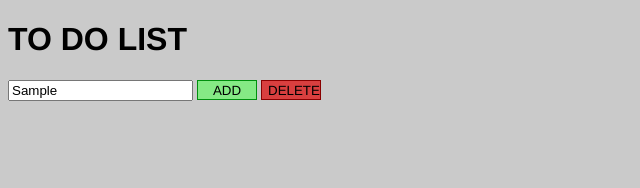
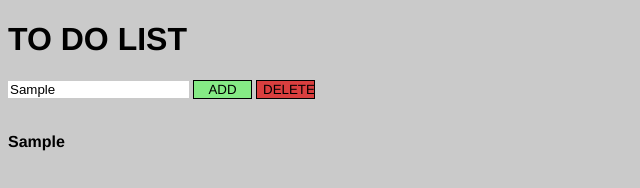
Before and after one commit to PauloMarcky/Task-Manager-Project, a plain HTML site: page index.html in a window 1280 px wide. Both pictures are taken after typing "Sample" into the empty fields and a click on the button "ADD". Shown: the whole page, without its empty margins (0-640 px from the left). Drawn offline with Linux system fonts and the light colour scheme.

Commit message:
Version 2

```diff
--- a/index.html
+++ b/index.html
@@ -4,42 +4,63 @@
 <head>
   <meta charset="UTF-8">
   <meta name="viewport" content="width=device-width, initial-scale=1.0">
-  <title>Document</title>
+  <title>TO DO LIST</title>
 </head>
 
 <body style="background-color: rgb(202, 202, 202);">
   <h1 style="font-family: 'Franklin Gothic Medium'">TO DO LIST</h1>
-  <input type="text" id="input-element" placeholder="Enter task">
+  <input style="border: none;" type="text" id="input-js" placeholder="Enter task">
   <button
-    style="background-color: rgb(133, 234, 133); height: 20px; width: 60px; border: 1px solid rgb(0, 144, 14); font-family: 'Franklin Gothic Medium'"
-    id="add-button">ADD
+    style="background-color: rgb(133, 234, 133); height: 19px; width: 59px; border: 1px solid rgb(0, 0, 0); font-family: 'Franklin Gothic Medium'"
+    id="js-add-button">ADD
   </button>
   <button
-    style="background-color: rgb(217, 63, 63); height: 20px; width: 60px; border: 1px solid rgb(137, 0, 0); font-family: 'Franklin Gothic Medium'"
-    id="delete-button">DELETE
+    style="background-color: rgb(217, 63, 63); height: 19px; width: 59px; border: 1px solid rgb(0, 0, 0); font-family: 'Franklin Gothic Medium'"
+    id="js-delete-button">DELETE
   </button>
+  <div style="font-family: 'Franklin Gothic Medium';
+              font-weight: bold;
+              " id="js-display-tasks">
+    <br>
+  </div>
 </body>
 
 <script>
 
-  js_add_btn = document.querySelector("#add-button");
-  js_delete_btn = document.querySelector("#delete-button");
-  js_input_task = document.querySelector("#input-element");
+  element_add_btn = document.querySelector("#js-add-button");
+  element_delete_btn = document.querySelector("#js-delete-button");
+  element_input_task = document.querySelector("#input-js");
 
   // algorith
   // > get input
   // > put input into array
   // > display array
 
-  let task = [];
+  let tasks = [];
+  let html_list = '';
 
-  function task_getter() {
-    task = js_input_task.value;
-    console.log(task);
+  function task_add() {
+    const list = element_input_task.value;
+    tasks.push(list);
+    console.log(tasks);
   }
 
-  js_add_btn.onclick = function () {
-    task_getter();
+  function task_display() {
+    for (let i = 0; i < tasks.length; i++) {
+      const list = tasks[i];
+      const html = `<p>${list}</p>`;
+      html_list = html;
+      console.log(html_list)
+    }
+  }
+
+
+
+  element_add_btn.onclick = function () {
+    task_add();
+    task_display();
+    document.querySelector("#js-display-tasks")
+      .innerHTML += html_list;
   }
 
 </script>
```
